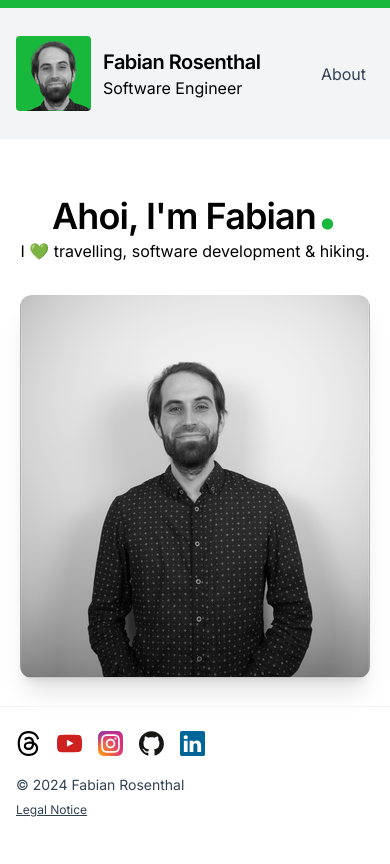
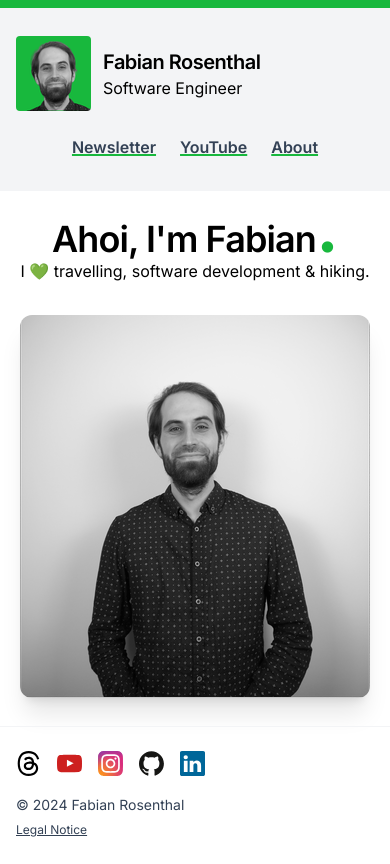
Before and after one commit to Xennis/fabian-rosenthal.com, a Next.js app: page / in a window 390 px wide. Built offline with nearby package versions, Linux system fonts and the light colour scheme.

Commit message:
Add newsletter page. Add YT to navbar

```diff
--- /dev/null
+++ b/src/app/newsletter/page.tsx
@@ -0,0 +1,25 @@
+import { Dot } from "@/components/dot"
+import type { Metadata } from "next"
+
+export const metadata: Metadata = {
+  title: "Newsletter",
+}
+
+export default function NewsletterPage() {
+  return (
+    <>
+      <div className="mb-8 text-center">
+        <h1 className="text-center leading-tight">
+          Subscribe to My Newsletter
+          <Dot />
+        </h1>
+        <div>Read about my insights and learning journey</div>
+      </div>
+      <iframe
+        src="https://fabianrosenthal.substack.com/embed"
+        className="h-[500px] w-full border-0 bg-none"
+        scrolling="no"
+      ></iframe>
+    </>
+  )
+}
--- a/src/app/sitemap.ts
+++ b/src/app/sitemap.ts
@@ -1,12 +1,16 @@
 import { MetadataRoute } from "next"
 
-import { aboutPage, host, legalNoticePage } from "@/lib/links"
+import { aboutPage, host, legalNoticePage, newsletterPage } from "@/lib/links"
 
 export default async function sitemap(): Promise<MetadataRoute.Sitemap> {
   return [
     {
       url: `https://${host}`,
       priority: 1,
+    },
+    {
+      url: `https://${host}${newsletterPage}`,
+      priority: 0.8,
     },
     {
       url: `https://${host}${aboutPage}`,
--- a/src/components/dot.tsx
+++ b/src/components/dot.tsx
@@ -1,6 +1,7 @@
 export function Dot() {
+  // leading: The increased font-size leads to a higher leading otherwise.
   return (
-    <span aria-hidden={true} className="text-7xl text-[#18b83d]">
+    <span aria-hidden={true} className="text-7xl leading-3 text-[#18b83d]">
       .
     </span>
   )
--- a/src/components/layout/header.tsx
+++ b/src/components/layout/header.tsx
@@ -2,13 +2,13 @@ import NextLink from "next/link"
 import NextImage from "next/image"
 
 import authorImage from "@/images/author-75x75.png"
-import { aboutPage, homePage } from "@/lib/links"
+import { aboutPage, homePage, newsletterPage } from "@/lib/links"
 
 const navLinks = [
-  // {label: "Newsletter", href: "/newsletter", target: "_blank"},
+  { label: "Newsletter", href: newsletterPage },
   // {label: "Articles", href: "/newsletter", target: "_blank"},
-  { label: "About", href: aboutPage, target: undefined },
-  // {label: "YouTube", href: "https://www.youtube.com/@fabian.rosenthal", target: "_blank"},
+  { label: "YouTube", href: "https://www.youtube.com/@fabian.rosenthal", target: "_blank" },
+  { label: "About", href: aboutPage },
 ]
 
 function Logo() {
@@ -38,7 +38,11 @@ function NavLink({
   children: React.ReactNode
 }) {
   return (
-    <NextLink href={href} target={target} className="px-2 py-1 text-slate-700 hover:text-[#18b83d]">
+    <NextLink
+      href={href}
+      target={target}
+      className="py-1 font-semibold text-slate-700 underline decoration-[#18b83d] decoration-2 hover:no-underline"
+    >
       {children}
     </NextLink>
   )
@@ -47,9 +51,9 @@ function NavLink({
 export function Header() {
   return (
     <header className="w-full bg-gray-100">
-      <nav className="pxcontent mx-auto flex max-w-screen-xl items-center justify-between py-7">
+      <nav className="pxcontent mx-auto max-w-screen-xl py-7 md:flex md:items-center md:justify-between">
         <Logo />
-        <div>
+        <div className="flex justify-center space-x-6 pt-5 md:justify-normal md:space-x-4 md:pt-0">
           {navLinks.map((l, index) => (
             <NavLink key={index} href={l.href} target={l.target}>
               {l.label}
--- a/src/lib/links.ts
+++ b/src/lib/links.ts
@@ -8,3 +8,4 @@ export const host = "fabian-rosenthal.com"
 export const aboutPage = "/about"
 export const homePage = "/"
 export const legalNoticePage = "/legal-notice"
+export const newsletterPage = "/newsletter"
```
